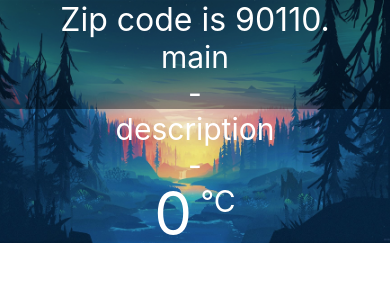
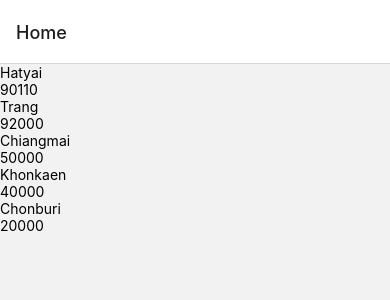
Before and after one commit to Kitsaponjim/2SA04_REACT_NATIVE, a React Native app: screen /Home in a window 390 px wide. Shown: the top 300 px of the page. Built offline with nearby package versions, Linux system fonts and the light colour scheme; no server answers.

Commit message:
Part5-Router

```diff
--- a/App.js
+++ b/App.js
@@ -1,23 +1,18 @@
 import React from 'react';
-import { StatusBar } from 'expo-status-bar';
-import { StyleSheet, Text, View } from 'react-native';
-import Weather from './์components/Weather';
-import Constants from "expo-constants"
+import { NavigationContainer } from '@react-navigation/native';
+import { createStackNavigator } from '@react-navigation/stack';
+import ZipCodeScreen from './screen/ZipCodeScreen';
+import WeatherScreen from './screen/WeatherScreen';
+
+const Stack = createStackNavigator();
 
 export default function App() {
-  const doIt = () => {
-    console.log("Hello world")
-  }
   return (
-    <View style={styles.container}>
-      <Weather zipCode="90110"/>
-      <StatusBar style="auto" />
-    </View>
+    <NavigationContainer>
+     <Stack.Navigator>
+       <Stack.Screen name="Home" component={ZipCodeScreen} />
+       <Stack.Screen name="Weather" component={WeatherScreen} />
+     </Stack.Navigator>
+   </NavigationContainer>
   );
 }
-
-const styles = StyleSheet.create({
-  container: {
-    paddingTop: Constants.StatusBarHeight
-  },
-});
--- /dev/null
+++ b/screen/WeatherScreen.js
@@ -0,0 +1,13 @@
+import { StatusBar } from "expo-status-bar";
+ import React from "react";
+ import { View } from "react-native";
+ import Weather from "../components/Weather";
+
+ export default function WeatherScreen({route}) {
+     return (
+         <View>
+             <Weather zipCode={route.params.zipCode}/>
+             <StatusBar style="auto"/>
+         </View>
+     )
+ }
--- /dev/null
+++ b/screen/ZipCodeScreen.js
@@ -0,0 +1,56 @@
+import React from 'react';
+import { FlatList , TouchableHighlight } from 'react-native';
+import { StatusBar , View , Text , StyleSheet } from 'react-native';
+import { useNavigation } from '@react-navigation/native';
+
+const availableZipItems = [
+    { place: 'Hatyai', code: '90110' },
+    { place: 'Trang', code: '92000' },
+    { place: 'Chiangmai', code: '50000' },
+    { place: 'Khonkaen', code: '40000' },
+    { place: 'Chonburi', code: '20000' },
+    ]
+
+
+    const ZipItem = ({place, code, navigation}) => (
+        <TouchableHighlight onPress={() =>  {
+
+        navigation.navigate('Weather', { zipCode: code})}}>
+                <View>
+                       <Text>{place}</Text>
+                       <Text >{code}</Text>
+                </View>
+            </TouchableHighlight>
+          )
+
+    const _keyExtractor = item => item.code
+
+    export default function ZipCodeScreen(){
+        const navigation = useNavigation()
+        return (
+          <View>
+            <FlatList
+              data={availableZipItems}
+              keyExtractor={_keyExtractor}
+              renderItem={({item}) => <ZipItem {...item} navigation={navigation}/>}
+            />
+            <StatusBar style="auto" />
+          </View>
+    );
+ }
+
+ const style = StyleSheet.create(
+    {
+      zipItem: {
+        flex: 1,
+        flexDirection: 'row',
+        justifyContent: 'space-between'
+      },
+      zipPlace: {
+        flex: 1,
+      },
+      zipCode: {
+        flex: 1,
+      }
+    }
+ )
```
Also changed, not shown: package.json (+7 -0 lines), 2 other files (tests, documents, lock files or other folders).
